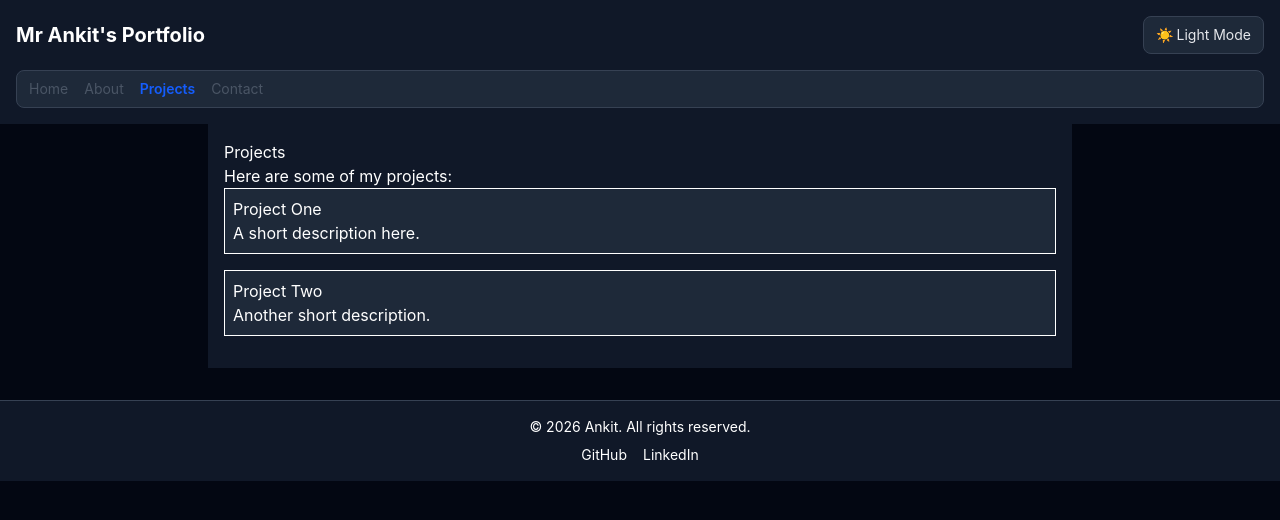
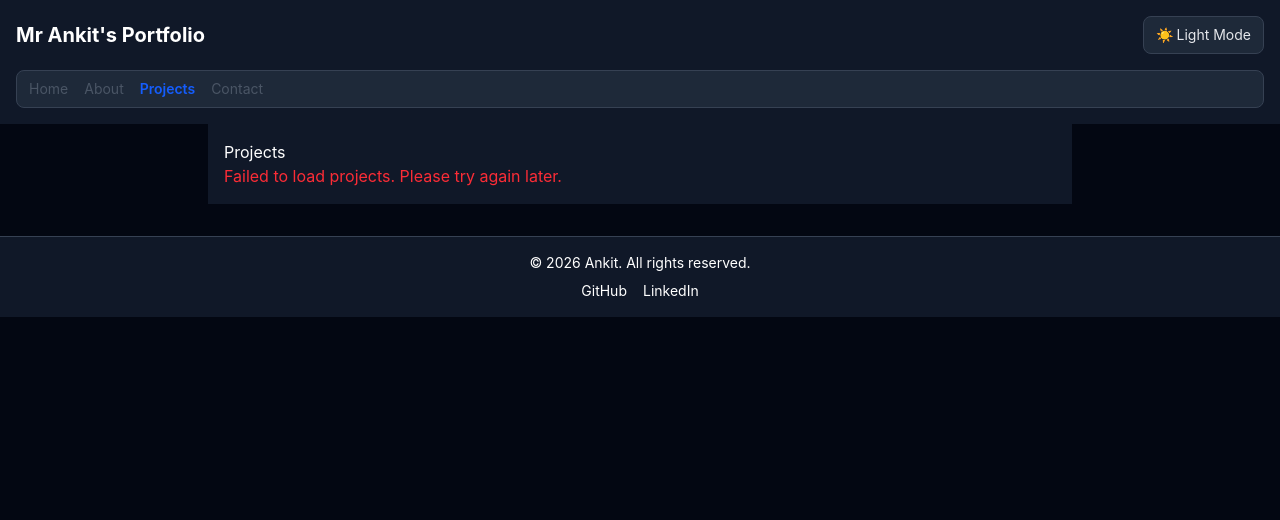
Before and after one commit to THEmen9/Portfolio, a React app: page /projects in a window 1280 px wide. Both pictures are taken after a click on the button "🌙 Dark Mode". Shown: the top 520 px of the page. Built offline with nearby package versions, Linux system fonts and the light colour scheme; the HTML template or start-up script is replaced by a standard one.

Commit message:
feat: add error handling to Projects data fetching

```diff
--- a/src/pages/Projects.jsx
+++ b/src/pages/Projects.jsx
@@ -5,26 +5,31 @@ import { Link } from 'react-router-dom';
  export default function Projects() {
   const [projects, setProjects] = useState([]);
   const [isLoading, setIsLoading] = useState(true);
+  const [error, setError] = useState(null);
 
   useEffect(() => {
    const timer = setTimeout(() => {
-      setProjects(projectsData);
+    const didFail = Math.random() < 0.5; // 50% chance of failure
+
+      if(didFail) {
+        setError('Failed to load projects. Please try again later.');
+      }else{
+        setProjects(projectsData);
+      }
       setIsLoading(false);
     }, 1000);
 
     return () => clearTimeout(timer);
   }, []);
 
-  return (
-    <section className="bg-white dark:bg-gray-900 text-black dark:text-white p-4">
-       <h2 >Projects</h2>
-
-        {isLoading ? (
-          <p>Loading projects...</p>
-        ) : (
-          <p>Here are some of my projects:</p>
-        )}
-
+   let content;
+   if(isLoading) {
+    content = <p>Loading Projects...</p>;
+   }else if (error) {
+    content = <p className='text-red-500'>{error}</p>
+   }else {
+    content = (
+      <>
       {projects.map((project) => (
         <Link key={project.id} to={`/projects/${project.id}`}>
           <div className='mb-4 border bg-gray-100 dark:bg-gray-800 p-2 hover:opacity-80 transition'>
@@ -33,6 +38,13 @@ import { Link } from 'react-router-dom';
           </div>
         </Link>
       ))}
+      </>
+    )
+   }
+  return (
+    <section className="bg-white dark:bg-gray-900 text-black dark:text-white p-4">
+       <h2 >Projects</h2>
+       {content}
     </section>
   );
 }
```
